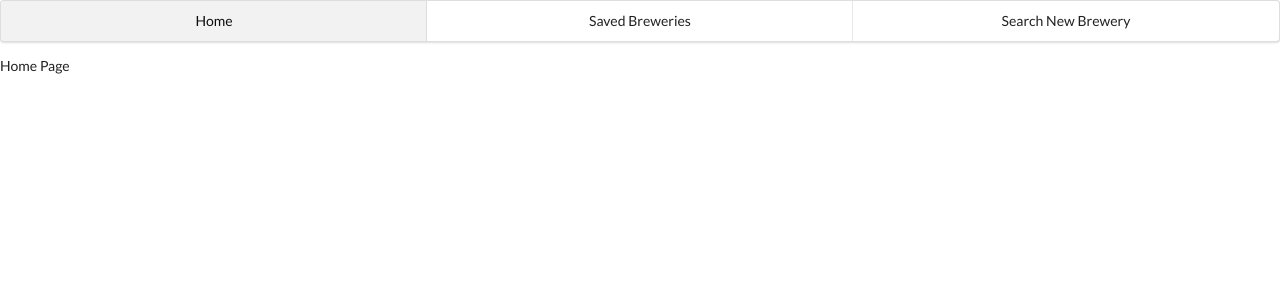
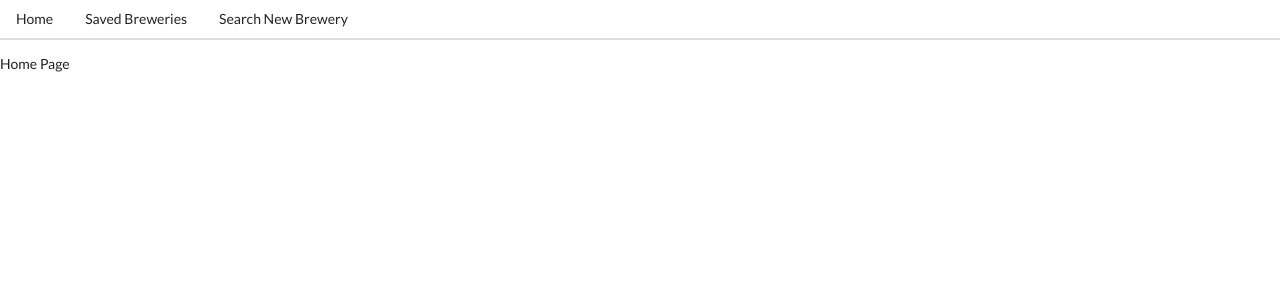
Before and after one commit to builtbyjosh/tipsy_list_v2, a React (Create React App) app in the folder tipsy_review_frontend_v3/: page / in a window 1280 px wide. Shown: the top 300 px of the page. Built offline with nearby package versions, Linux system fonts and the light colour scheme.

Commit message:
modifed navbar

```diff
--- a/tipsy_review_frontend_v3/src/components/Navbar.js
+++ b/tipsy_review_frontend_v3/src/components/Navbar.js
@@ -2,20 +2,17 @@ import React, { Component } from "react";
 
 class Navbar extends Component {
   state = {};
+  render() {
+    return (
 
-  handleItemClick = ({ name }) => this.setState({ activeItem: name });
-
-  render() {
-    const { activeItem } = this.state;
-    return (
-      <div className="ui three item menu">
-        <a className="active item" onClick={this.handleItemClick} name={"home"}>
+      <div className="ui secondary pointing menu">
+        <a className=" item" name={"home"} href={'/'}>
           Home
         </a>
-        <a className="item" onClick={this.handleItemClick} name={"breweries"}>
+        <a className="item" name={"breweries"} href={'/breweries'}>
           Saved Breweries
         </a>
-        <a className="item" onClick={this.handleItemClick} name={"search"}>
+        <a className="item" name={"search"} href={'/search'}>
           Search New Brewery
         </a>
       </div>
```
